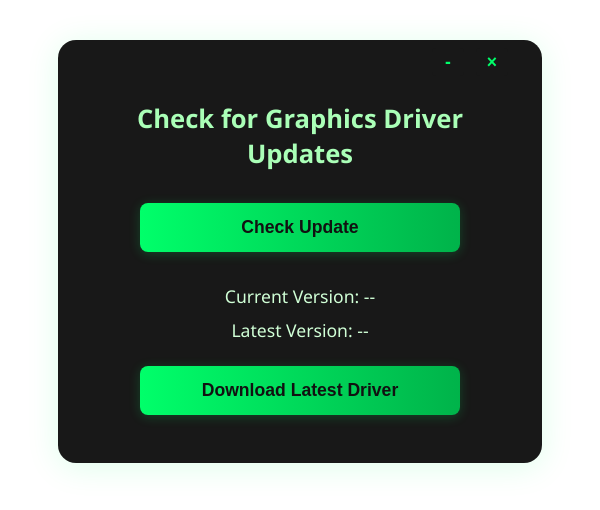
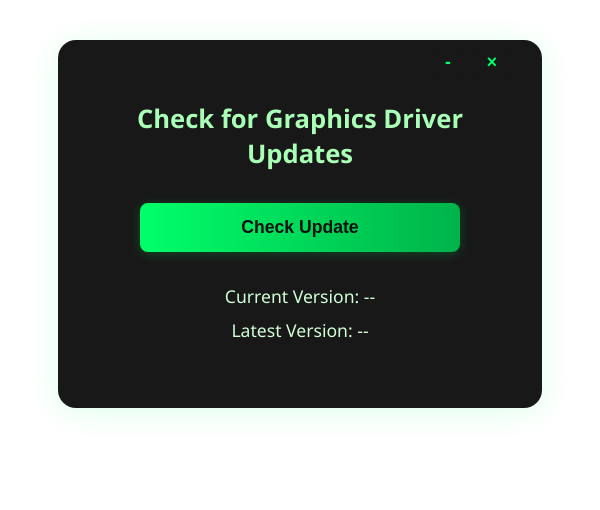
Before and after one commit to Austin-TB/poppy, an Electron app: page index.html in a window 600 px wide. Drawn offline with Linux system fonts and the light colour scheme; no server answers.

Commit message:
Hide download button by default and remove its visibility toggle in the update check process

```diff
--- a/index.html
+++ b/index.html
@@ -17,7 +17,7 @@
             <p id="currentVersion">Current Version: --</p>
             <p id="latestVersion">Latest Version: --</p>
         </div>
-        <button id="downloadButton">Download Latest Driver</button>
+        <button id="downloadButton" style="display: none;">Download Latest Driver</button>
     </div>
     <script src="renderer.js"></script>
 </body>
--- a/renderer.js
+++ b/renderer.js
@@ -9,7 +9,6 @@ document.getElementById('checkUpdate').addEventListener('click', async () => {
     const currentVersionElement = document.getElementById('currentVersion');
     const latestVersionElement = document.getElementById('latestVersion');
 
-    downloadBtn.style.display = 'none';
     currentVersionElement.style.visibility = 'hidden';
     latestVersionElement.style.visibility = 'hidden';
     loader.style.display = 'block';
```
